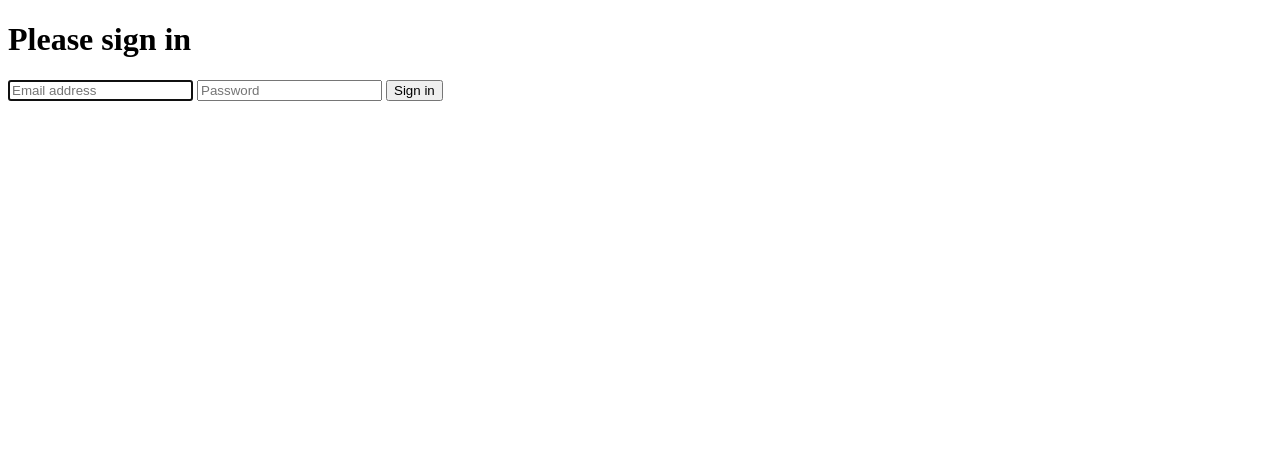
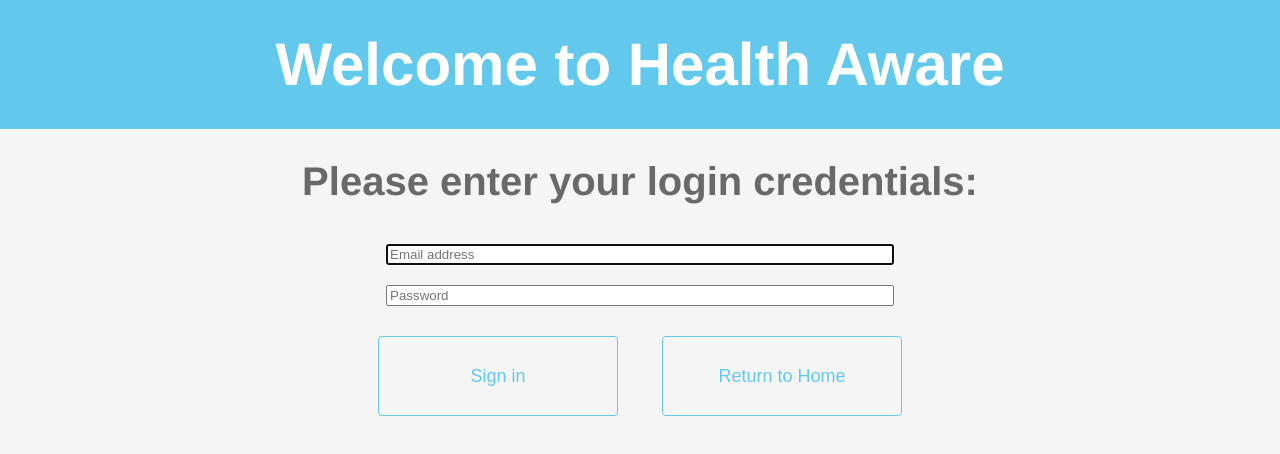
Before and after one commit to s3783867/cloud-computing-a2, a plain HTML site: page signin.html in a window 1280 px wide. Drawn offline with nearby package versions, Linux system fonts and the light colour scheme.

Commit message:
styling commit

```diff
--- /dev/null
+++ b/css/style.css
@@ -0,0 +1,120 @@
+h1 {
+    font-family: "helvetica";
+    color: white;
+    font-size: 60px;
+    margin: 0px;
+    padding: 30px;
+    text-align: center;
+}
+
+h2 {
+    font-family: "helvetica";
+    color: dimgray;
+    font-size: 40px;
+    margin: 30px;
+    padding: 0px;
+    text-align: center;
+}
+
+h3 {
+    font-family: "helvetica";
+    color: dimgray;
+    font-size: 40px;
+    margin: 30px;
+    padding: 0px;
+    text-align: center;
+}
+
+body {
+    background-color: whitesmoke;
+    margin: 0px;
+    padding: 0px;
+}
+
+div.container {
+    text-align: center;
+}
+
+button {
+    position: relative;
+}
+
+button {
+    background: none;
+    color: rgb(0, 172, 230, 0.6);
+    width: 240px;
+    height: 80px;
+    border: 1px solid rgb(0, 172, 230, 0.6);
+    font-size: 18px;
+    border-radius: 4px;
+    transition: .6s;
+    overflow: hidden;
+}
+
+div.first{
+    background: rgba(0, 172, 230, 0.6);
+}
+
+button:focus {
+    outline: none;
+}
+
+button:before {
+    content: '';
+    display: block;
+    position: absolute;
+    background: rgb(0, 172, 230, 0.6);
+    width: 60px;
+    height: 100%;
+    left: 0;
+    top: 0;
+    opacity: .5;
+    filter: blur(30px);
+    transform: translateX(-130px) skewX(-15deg);
+}
+
+button:after {
+    content: '';
+    display: block;
+    position: absolute;
+    background: rgba(0, 172, 230, 0.6);
+    width: 30px;
+    height: 100%;
+    left: 30px;
+    top: 0;
+    opacity: 0;
+    filter: blur(30px);
+    transform: translate(-100px) scaleX(-15deg);
+}
+
+button:hover {
+    background: rgb(0, 172, 230, 0.6);
+    cursor: pointer;
+}
+
+button:hover:before {
+    transform: translate(300px) skewX(-15deg);
+    opacity: .6;
+    transition: .7s;
+}
+
+button:hover:after {
+    transform: translate(300px) skewX(-15deg);
+    opacity: 1;
+    transition: .7s;
+}
+
+.form-control {
+    margin: 10px;
+    width: 500px;
+}
+
+.btnRegister {
+    margin: 20px;
+}
+
+.user {
+    font-family: "helvetica";
+    color: dimgray;
+    font-size: 20px;
+}
--- a/signin.html
+++ b/signin.html
@@ -3,7 +3,7 @@
 <html lang="en">
   <head>
     <meta charset="utf-8">
-
+    <link rel="stylesheet" href="css/style.css">
 	<!-- Javascript SDKs-->
 	<script src="https://code.jquery.com/jquery-1.11.3.min.js"></script>
 	<script src="js/amazon-cognito-auth.min.js"></script>
@@ -12,16 +12,21 @@
 	<script src="js/config.js"></script>
 
   </head>
-  <body>
+<body>
+<div class="first">
+  <h1>Welcome to Health Aware</h1>
+    </div>
     <form>
-      <h1>Please sign in</h1>
 
-      <input type="text" id="inputUsername"  placeholder="Email address" name="username" required autofocus>
-      <input type="password" id="inputPassword"  placeholder="Password" name="password" required>
-      <button type="button" onclick="signInButton()">Sign in</button>
-
+      <h2>Please enter your login credentials:</h2>
+<div class="container">
+      <input class="form-control" type="text" id="inputUsername"  placeholder="Email address" name="username" required autofocus>
+      <br>
+      <input class="form-control" type="password" id="inputPassword"  placeholder="Password" name="password" required> <br>
+      <button class="btnRegister" type="button" onclick="signInButton()">Sign in</button>
+      <a href="index.html"><button id="returntohome" class="btnRegister" type="button">Return to Home</button></a>
+        </div>
     </form>
-
 
 <script>
 
```
Also changed, not shown: index.html (+14 -9 lines), profile.html (+7 -2 lines), register.html (+14 -4 lines), css/stye.css (deleted).
